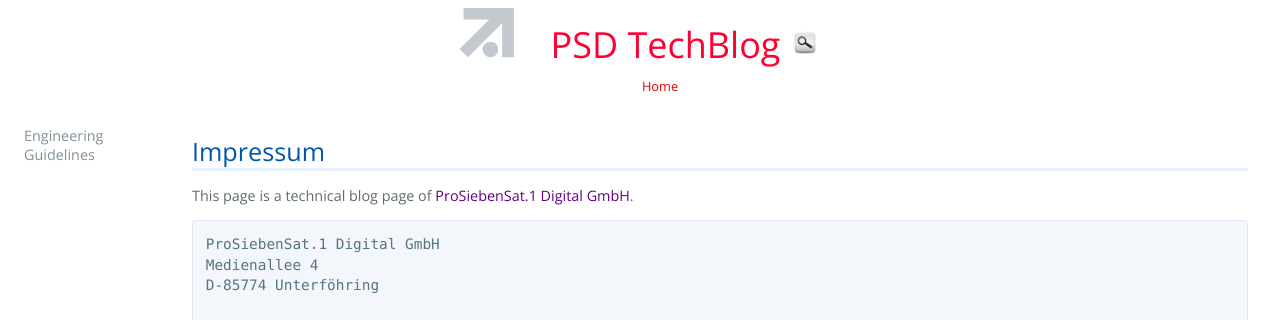
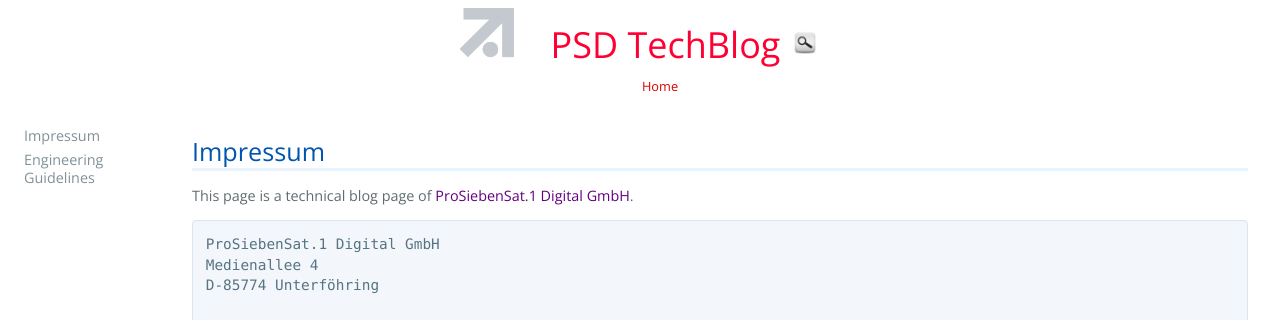
Before and after one commit to croedel/PSD-blog, a Jekyll site: the page built from impressum.md, in a window 1280 px wide. Shown: the top 320 px of the page. Built offline with Jekyll 4.4.1, drawn with Linux system fonts in a browser that asks for light colours; our own code applies the rules of GitHub Pages for plain Markdown files.

Commit message:
Update impressum.md

```diff
--- a/impressum.md
+++ b/impressum.md
@@ -1,3 +1,7 @@
+---
+nav-title: Impressum
+---
+
 # Impressum
 
 This page is a technical blog page of [ProSiebenSat.1 Digital GmbH](http://prosiebensat1digital.de).
```
